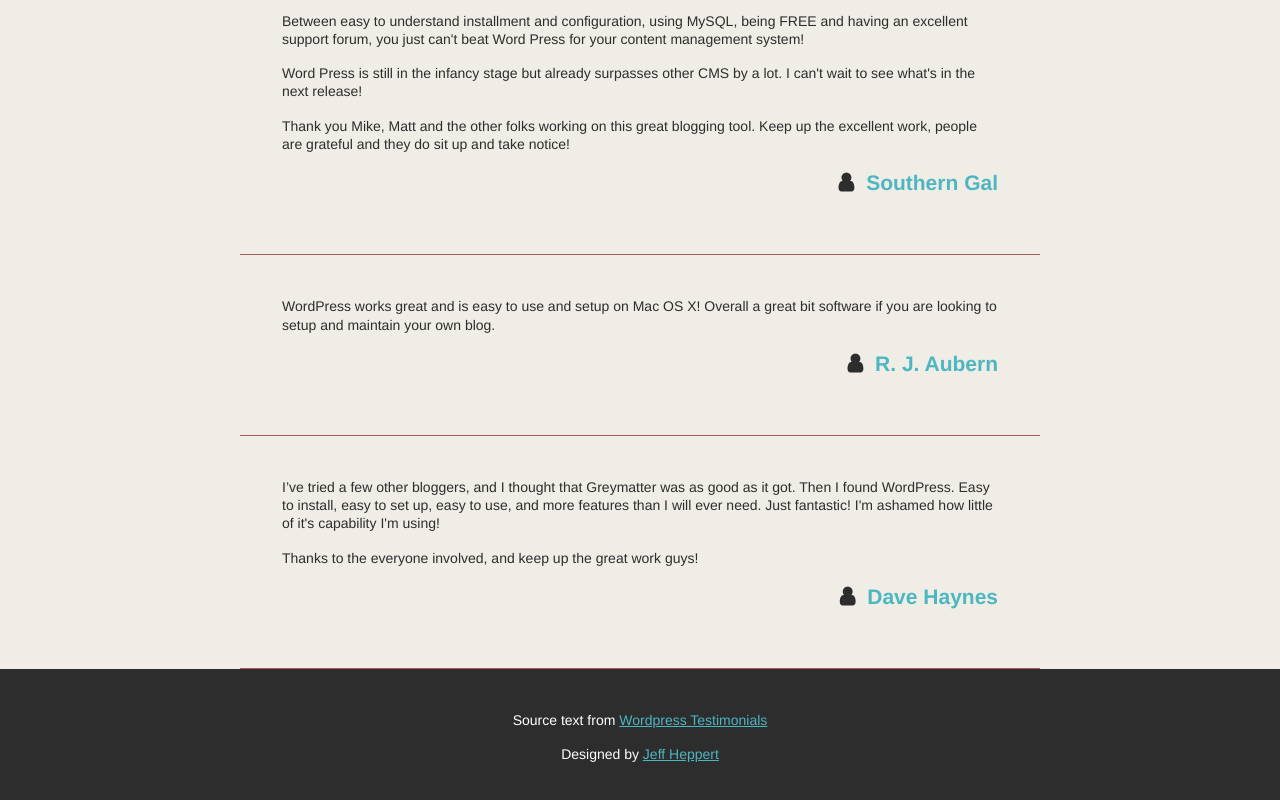
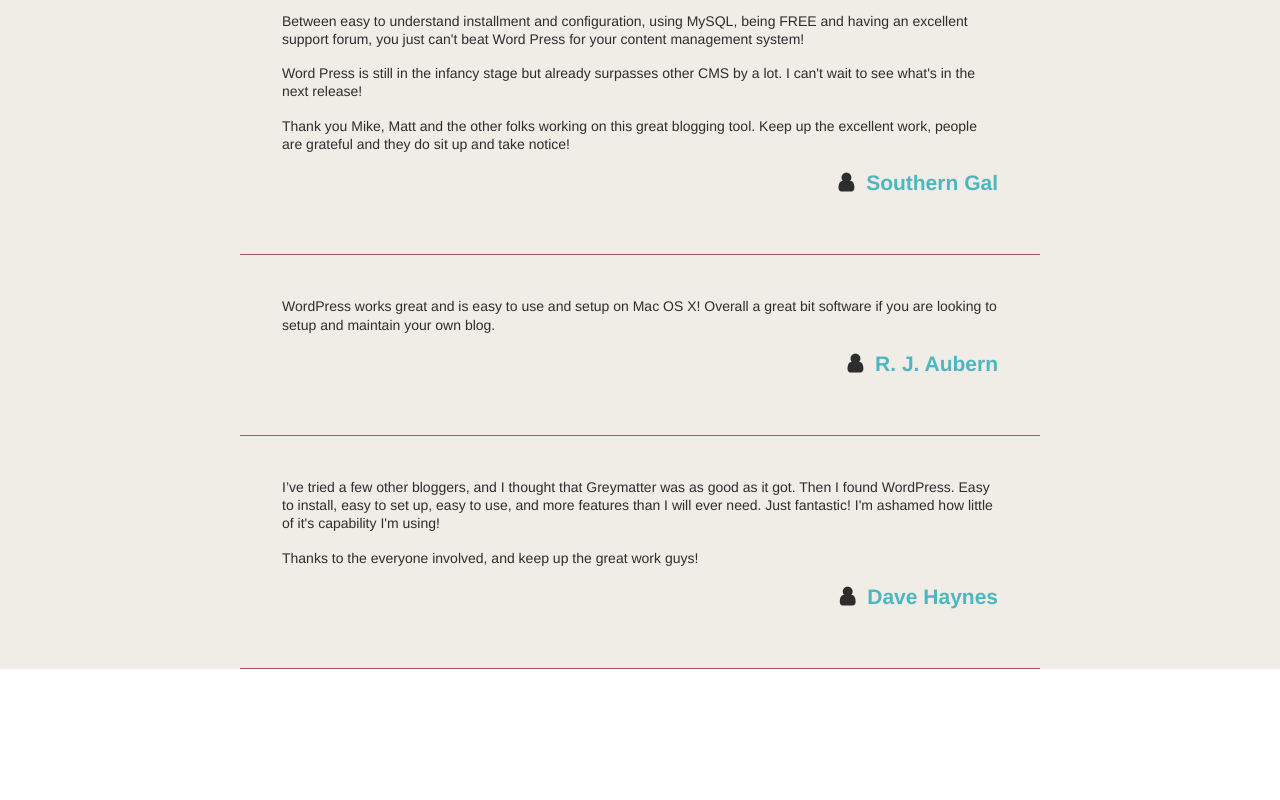
Before and after one commit to Carol254/kuiFashions, an Angular app: page /dashboard/insights in a window 1280 px wide. Shown: the part 1912-2712 px from the top of the page. After the commit the page ends 2581 px from the top, so only its background shows below. Built offline with nearby package versions, Linux system fonts and the light colour scheme; a web font is replaced by a local one.

Commit message:
changes to insights-page

```diff
--- a/src/app/dashboard/insights/insights.component.html
+++ b/src/app/dashboard/insights/insights.component.html
@@ -3,7 +3,6 @@
     <meta http-equiv="X-UA-Compatible" content="IE=edge,chrome=1">
     <title>Testimonials</title>
     <meta name="viewport" content="width=device-width">
-    <!--<link href='https://fonts.googleapis.com/css?family=Source+Sans+Pro:400,300,600,700' rel='stylesheet' type='text/css'>-->
     <link href='https://fonts.googleapis.com/css?family=Droid+Serif:400,700' rel='stylesheet' type='text/css'>
     <link href='https://fonts.googleapis.com/css?family=Raleway:400,300' rel='stylesheet' type='text/css'>
     <link href="https://maxcdn.bootstrapcdn.com/font-awesome/4.2.0/css/font-awesome.min.css" rel="stylesheet">
@@ -12,7 +11,7 @@
 </head>
 <body>
   <section id="testimonials">
-    <h1>Customer Testimonials</h1>
+    <h1>CUSTOMER INSIGHTS</h1>
     <div class="col">
         <p>As a Blogger user, then a MT user, then a B2 user, and now a WP user - I must say I'm impressed. I wasn't quite sure what to expect upon switching over, but given the death of b2, I decided to take the leap and try its official successor. Installation/upgrading was relatively easy, and I've already found so much more to like over b2:</p>
         <ul>
@@ -84,9 +83,6 @@
   </div>
 </section>
 
-<section id="footer">
-  <p>Source text from <a href="https://wordpress.org/about/testimonials/">Wordpress Testimonials</a></p>
-  <p>Designed by <a href="http://jeffheppert.com">Jeff Heppert</a></p>
-</section>
+
 
 </body>
```
